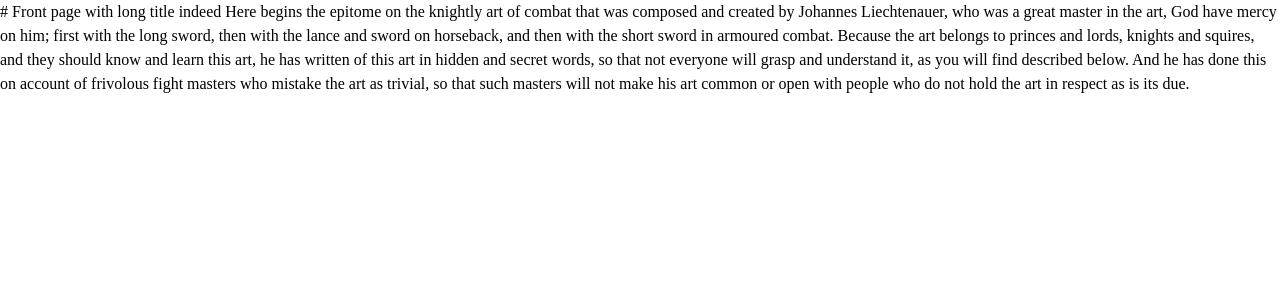
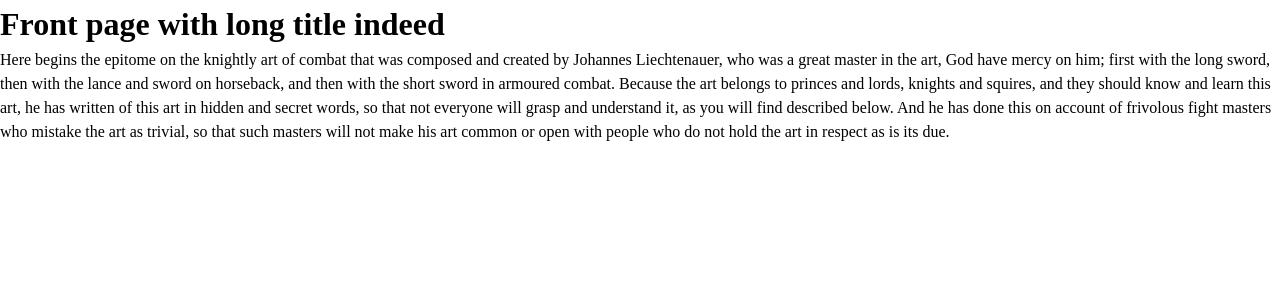
Before and after one commit to havardeidheim/havardeidheim.github.io, a Jekyll site: the page built from index.html, in a window 1280 px wide. Shown: the top 300 px of the page. Built offline with Jekyll 4.4.1, drawn with Linux system fonts in a browser that asks for light colours.

Commit message:
row width

```diff
--- a/_sass/site.scss
+++ b/_sass/site.scss
@@ -5,7 +5,7 @@
 }
 
 .row {
-  max-width: 1200;
+  max-width: 1200px;
   padding-inline: 0;
   margin: 0 auto;
   clear: both;
--- a/index.html
+++ b/index.html
@@ -4,16 +4,20 @@ title: "Home"
 permalink: /
 ---
 
-<row class="row" markdown="1"> # Front page with long title indeed </row>
-<row class="row row-indent" markdown="1">
-  Here begins the epitome on the knightly art of combat that was composed and
-  created by Johannes Liechtenauer, who was a great master in the art, God have
-  mercy on him; first with the long sword, then with the lance and sword on
-  horseback, and then with the short sword in armoured combat. Because the art
-  belongs to princes and lords, knights and squires, and they should know and
-  learn this art, he has written of this art in hidden and secret words, so that
-  not everyone will grasp and understand it, as you will find described below.
-  And he has done this on account of frivolous fight masters who mistake the art
-  as trivial, so that such masters will not make his art common or open with
-  people who do not hold the art in respect as is its due.
+<row class="row">
+  <h1>Front page with long title indeed</h1>
 </row>
+<row class="row row-indent">
+  <p>
+    Here begins the epitome on the knightly art of combat that was composed and
+    created by Johannes Liechtenauer, who was a great master in the art, God
+    have mercy on him; first with the long sword, then with the lance and sword
+    on horseback, and then with the short sword in armoured combat. Because the
+    art belongs to princes and lords, knights and squires, and they should know
+    and learn this art, he has written of this art in hidden and secret words,
+    so that not everyone will grasp and understand it, as you will find
+    described below. And he has done this on account of frivolous fight masters
+    who mistake the art as trivial, so that such masters will not make his art
+    common or open with people who do not hold the art in respect as is its due.
+  </p>
+</row>
```
